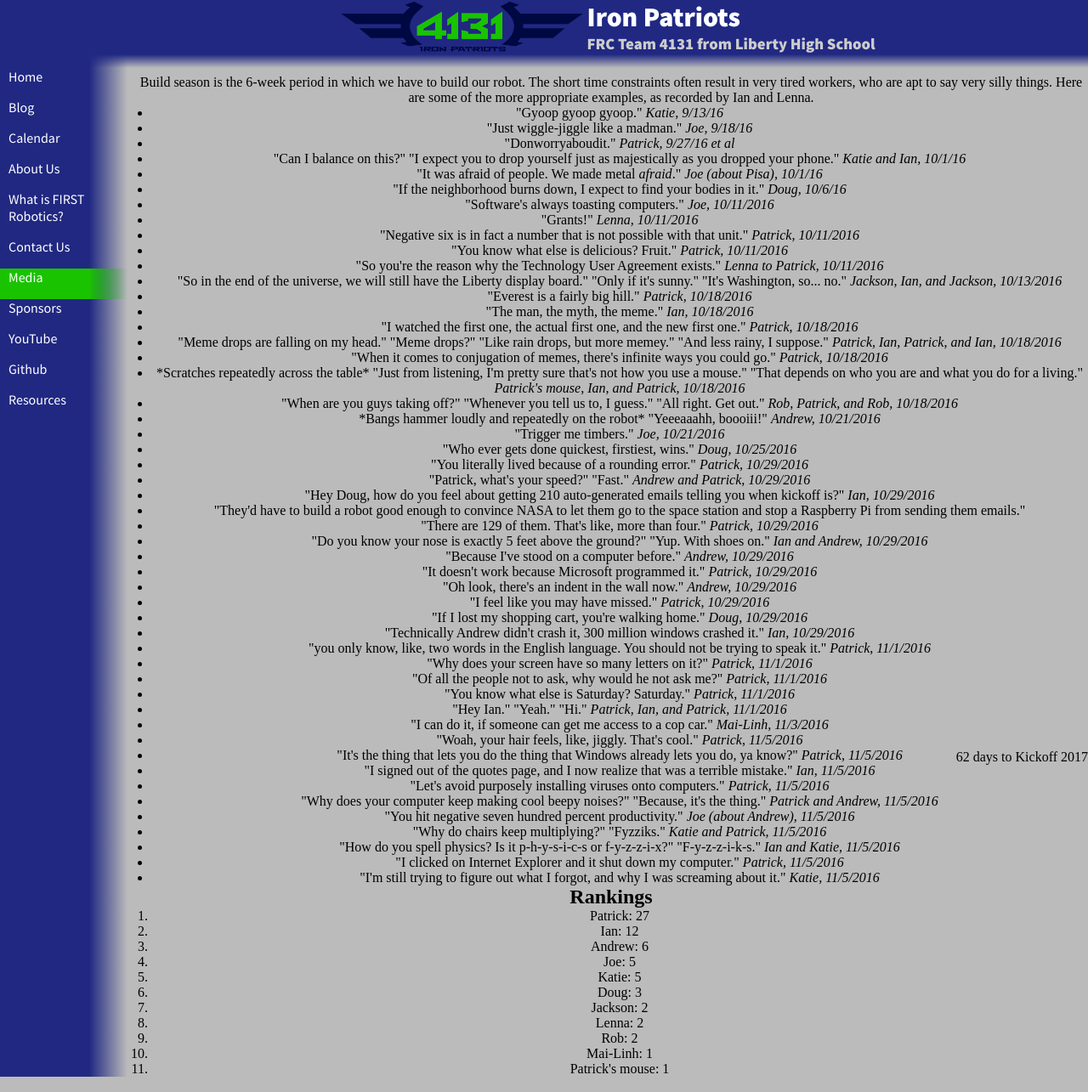
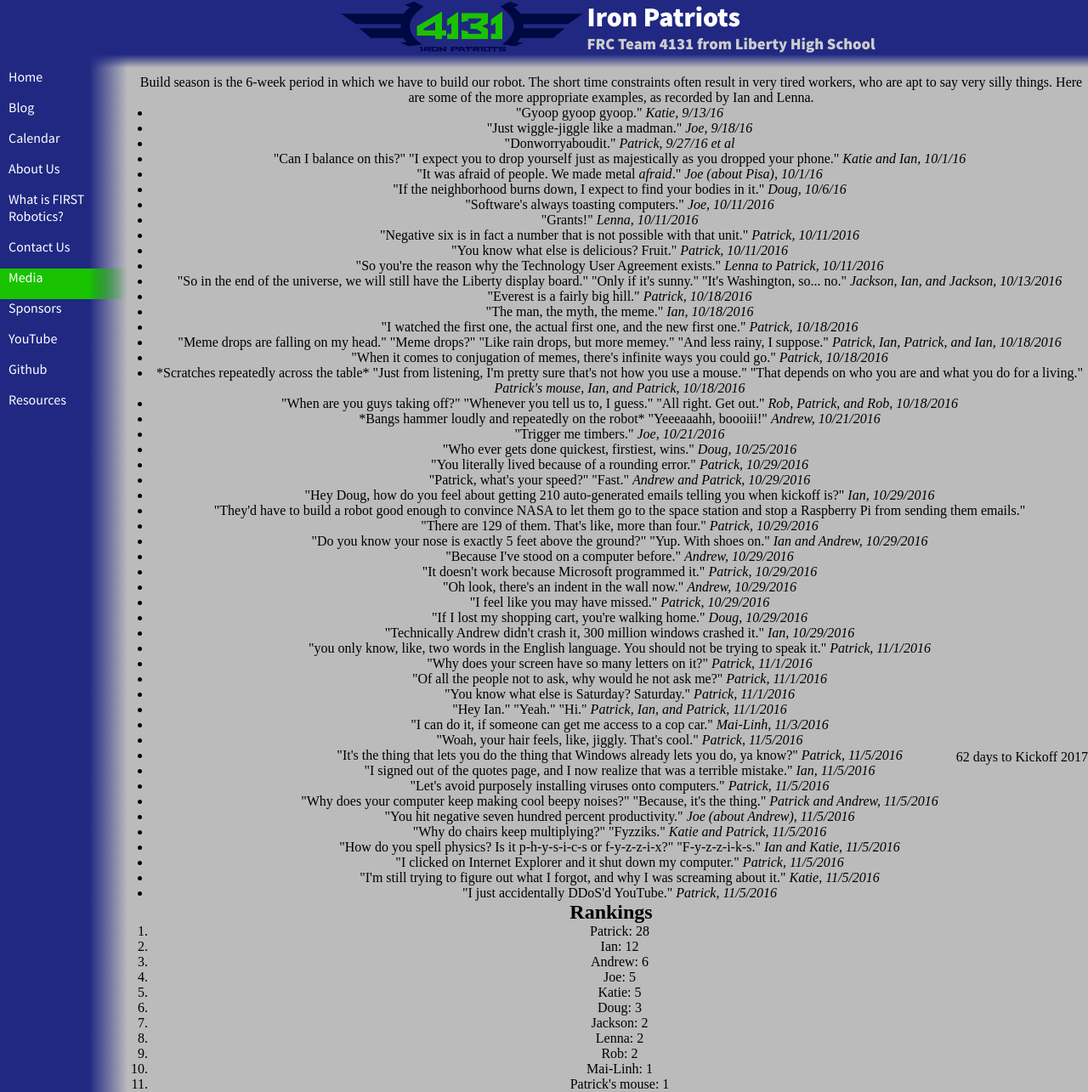
Before and after one commit to katiebugmoon/FRC4131.github.io, a Jekyll site: the page built from media/2017/quotes.html, in a window 1280 px wide. Shown: the whole page at 85% size. Built offline with Jekyll 4.4.1, drawn with Linux system fonts in a browser that asks for light colours; nearby versions of some CDN libraries.

Commit message:
Update quotes.html

```diff
--- a/media/2017/quotes.html
+++ b/media/2017/quotes.html
@@ -54,6 +54,7 @@ title: Build Season 2017 Quotes
 	<li>"How do you spell physics? Is it p-h-y-s-i-c-s or f-y-z-z-i-x?" "F-y-z-z-i-k-s." <i>Ian and Katie, 11/5/2016</i></li>
 	<li>"I clicked on Internet Explorer and it shut down my computer." <i>Patrick, 11/5/2016</i></li>
 	<li>"I'm still trying to figure out what I forgot, and why I was screaming about it." <i>Katie, 11/5/2016</i></li>
+	<li>"I just accidentally DDoS'd YouTube." <i>Patrick, 11/5/2016</i></li>
 </ul>
 <h2>Rankings</h2>
 <ol id='rankings'></ol>
```
